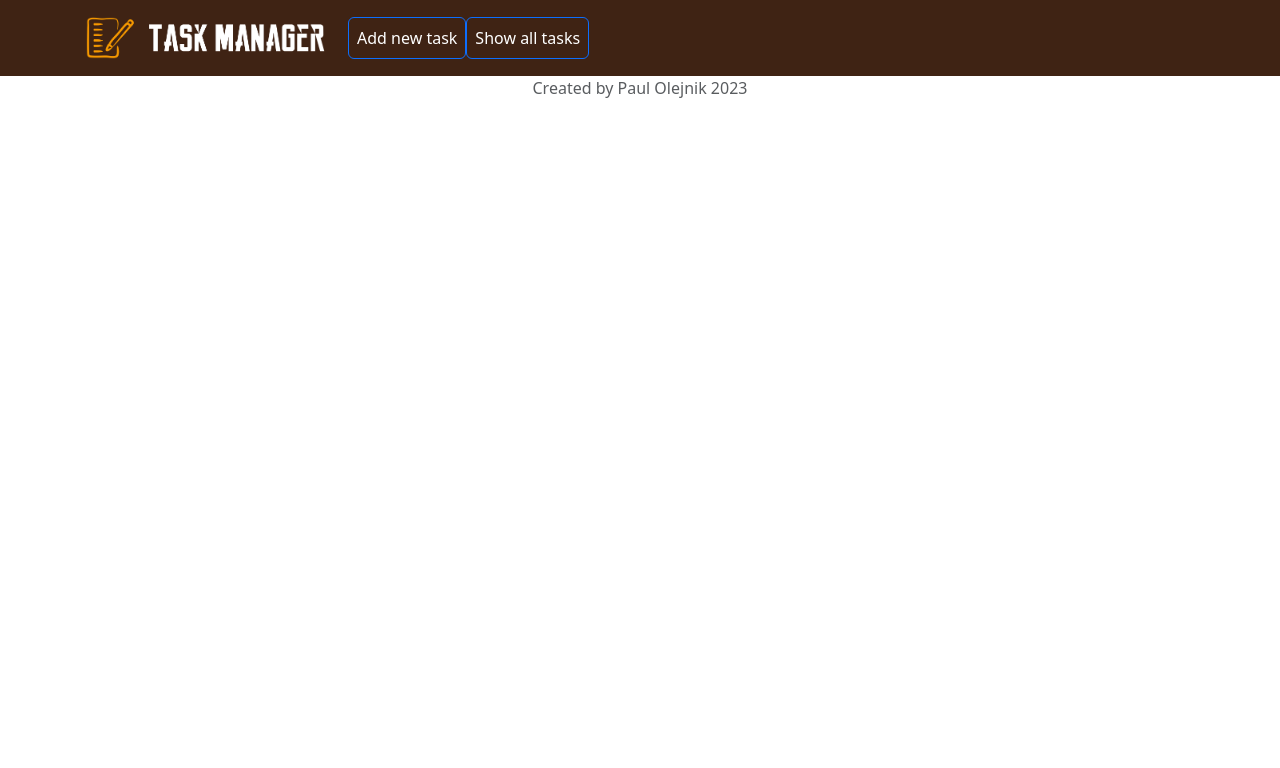
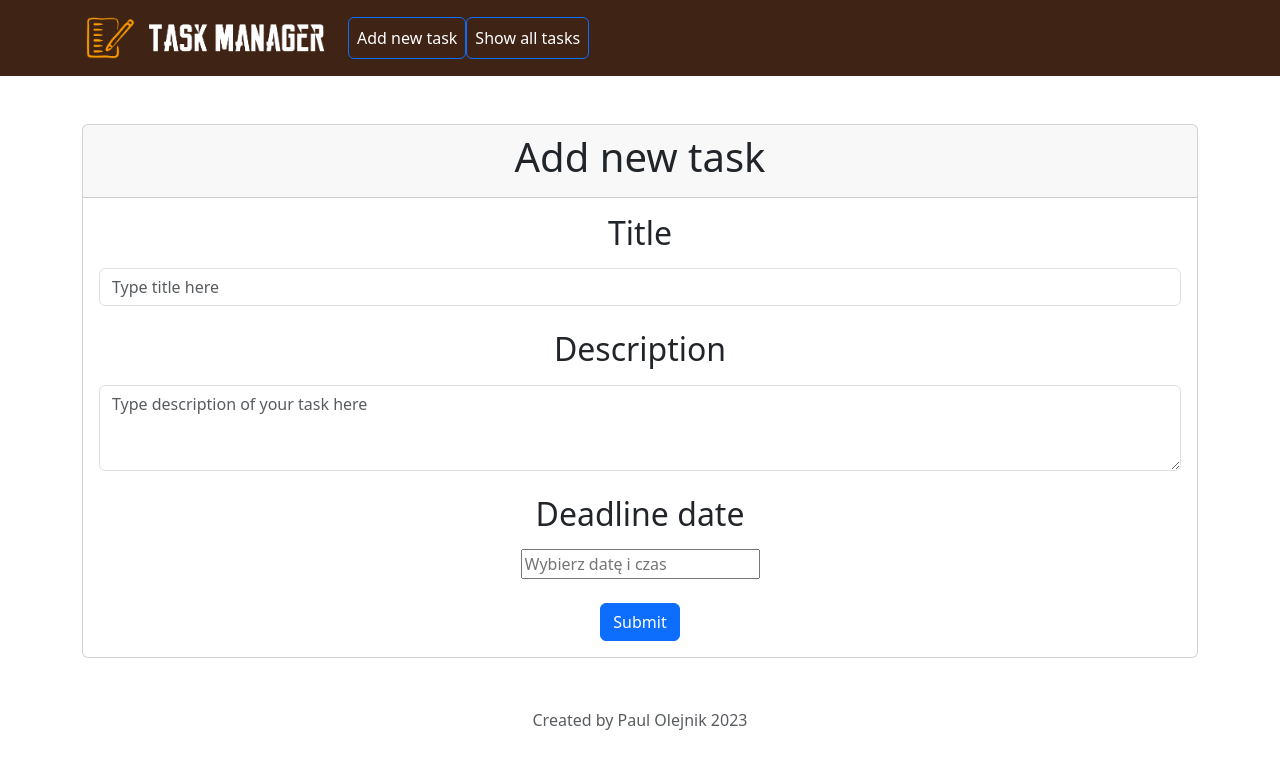
Before and after one commit to pabeler/task_manager, a React (Create React App) app in the folder react-frontend/: page /new_task in a window 1280 px wide. Shown: the top 768 px of the page. Built offline with nearby package versions, Linux system fonts and the light colour scheme.

Commit message:
Added page for adding tasks

```diff
--- a/react-frontend/package.json
+++ b/react-frontend/package.json
@@ -7,13 +7,16 @@
     "@testing-library/jest-dom": "^5.16.5",
     "@testing-library/react": "^13.4.0",
     "@testing-library/user-event": "^13.5.0",
+    "axios": "^1.4.0",
     "bootstrap": "^5.3.0",
     "mdb-react-ui-kit": "^6.1.0",
     "react": "^18.2.0",
     "react-bootstrap": "^2.7.4",
+    "react-datepicker": "^4.14.1",
     "react-dom": "^18.2.0",
     "react-router-dom": "^6.13.0",
     "react-scripts": "5.0.1",
+    "sweetalert2": "^11.7.12",
     "web-vitals": "^2.1.4"
   },
   "scripts": {
--- a/react-frontend/src/App.js
+++ b/react-frontend/src/App.js
@@ -3,6 +3,7 @@ import Home from "./components/Home";
 import {BrowserRouter, Route, Routes} from "react-router-dom";
 import CustomNavbar from "./components/CustomNavbar";
 import CustomFooter from "./components/CustomFooter";
+import AddTask from "./components/AddTask";
 
 function App() {
 return (
@@ -11,8 +12,11 @@ return (
             <CustomNavbar/>
             <Routes>
                 <Route path="/" element={<Home/>}/>
+                <Route path={"/new_task"} element={<AddTask/>}/>
             </Routes>
+            <br/>
             <CustomFooter/>
+            <br/>
         </BrowserRouter>
     </div>
 );
--- /dev/null
+++ b/react-frontend/src/components/AddTask.js
@@ -0,0 +1,95 @@
+import {Button, Card, Form} from "react-bootstrap";
+import {useState} from "react";
+import DatePicker from 'react-datepicker';
+import sweetalert from "sweetalert2";
+import axios from "axios";
+import 'react-datepicker/dist/react-datepicker.css';
+
+export default function AddTask() {
+    const [title, setTitle] = useState('');
+    const [description, setDescription] = useState('');
+    const [selectedDateTime, setSelectedDateTime] = useState(null);
+
+    const convertDateToUnixTimestamp = (date) => {
+        return Math.round(date.getTime() / 1000);
+    }
+
+    const handleSubmit = (e) => {
+        e.preventDefault();
+        if (selectedDateTime && selectedDateTime > new Date()) {
+            console.log(selectedDateTime);
+            console.log(convertDateToUnixTimestamp(selectedDateTime));
+            axios.post("http://localhost:8080/api/add", {
+                title: title,
+                description: description,
+                deadlineDate: convertDateToUnixTimestamp(selectedDateTime)
+            }).then((response) => {
+                console.log(response.data);
+                sweetalert.fire('Success', 'Task added successfully!', 'success')
+            }).catch((error) => {
+                sweetalert.fire('Error', 'Something went wrong!', 'error')
+            });
+        } else {
+            sweetalert.fire('Error', 'Date and time must be in the future!', 'error')
+        }
+    };
+
+    return (
+        <>
+            <div className="container mt-5 full-screen" style={{minHeight: "70vh"}}>
+                <Card>
+                    <Card.Header><h1>Add new task</h1></Card.Header>
+                    <Card.Body>
+                        <Form onSubmit={handleSubmit}>
+                            <Form.Group controlId="formTitle">
+                                <Form.Label><h2>Title</h2></Form.Label>
+                                <Form.Control
+                                    type="text"
+                                    placeholder="Type title here"
+                                    required={true}
+                                    value={title}
+                                    onChange={(e) => setTitle(e.target.value)}
+                                />
+                            </Form.Group>
+
+                            <br/>
+
+                            <Form.Group controlId="formDescription">
+                                <Form.Label><h2>Description</h2></Form.Label>
+                                <Form.Control
+                                    as="textarea"
+                                    rows={3}
+                                    placeholder="Type description of your task here"
+                                    required={true}
+                                    value={description}
+                                    onChange={(e) => setDescription(e.target.value)}
+                                />
+                            </Form.Group>
+
+                            <br/>
+
+                            <Form.Group controlId="formDateTime">
+                                <Form.Label><h2>Deadline date</h2></Form.Label>
+                                <br/>
+                                <DatePicker
+                                    minDate={new Date()}
+                                    selected={selectedDateTime}
+                                    onChange={(date) => setSelectedDateTime(date)}
+                                    showTimeSelect
+                                    timeFormat="HH:mm"
+                                    timeIntervals={15}
+                                    dateFormat="yyyy-MM-dd HH:mm"
+                                    placeholderText="Wybierz datę i czas"
+                                />
+                            </Form.Group>
+                            <br/>
+                            <Button variant="primary" type="submit">
+                                Submit
+                            </Button>
+                        </Form>
+                    </Card.Body>
+                </Card>
+            </div>
+        </>
+    );
+}
```
Also changed, not shown: 1 other file (tests, documents, lock files or other folders).
